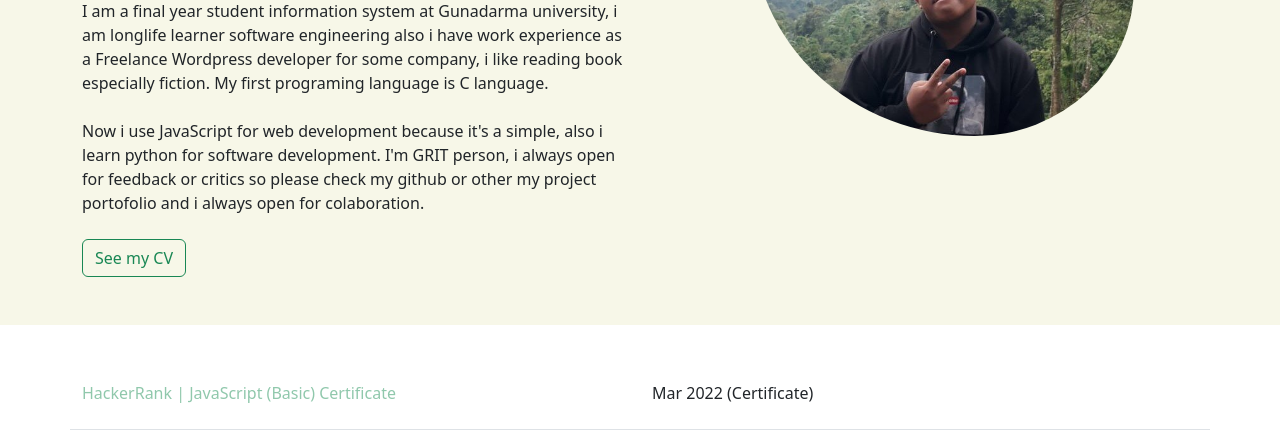
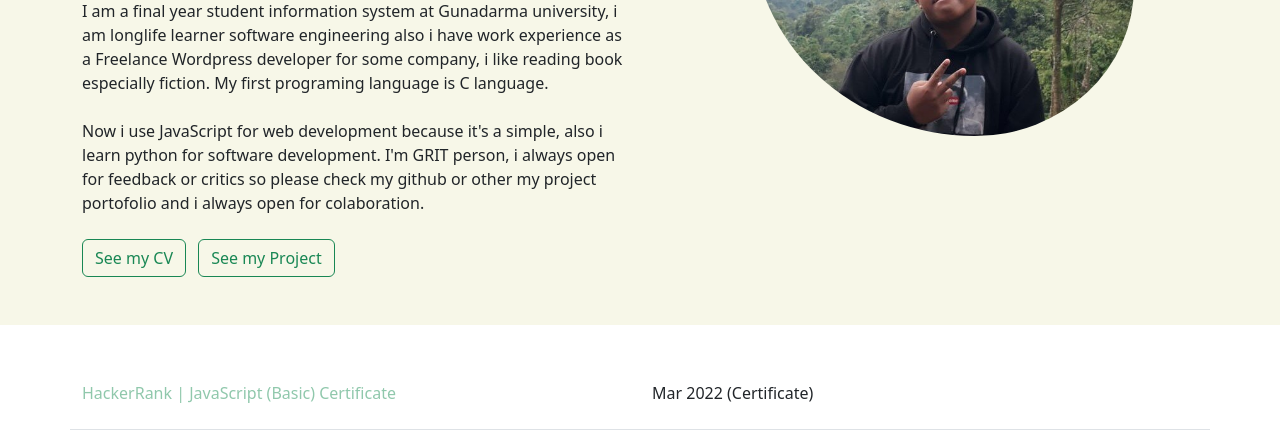
Before and after one commit to sabiqazhar/sabiqazhar.github.io, a plain HTML site: page about.html in a window 1280 px wide. Shown: the part 330-765 px from the top of the page. Drawn offline with nearby package versions, Linux system fonts and the light colour scheme.

Commit message:
add see my project on about.html

```diff
--- a/about.html
+++ b/about.html
@@ -60,6 +60,7 @@
                   so please check my github or other my project portofolio and i always open for colaboration.
                 </p>
                  <a type="button" class="btn btn-outline-success me-2" href="https://drive.google.com/file/d/1RcMG_-snwKZb2t17MafdNkkIFQ9hd40Q/view?usp=sharing" target="_blank">See my CV</a>
+                 <a type="button" class="btn btn-outline-success me-2" href="https://www.canva.com/design/DAFWzKmkN14/WupKJUe2OquzIfl1ftECpg/view?utm_content=DAFWzKmkN14&utm_campaign=designshare&utm_medium=link2&utm_source=sharebutton" target="_blank">See my Project</a>
             </div>
             <div class="col-lg-6 my-5"><img src="img/profile.jpg" alt="" srcset=""></div>
         </div>
```
